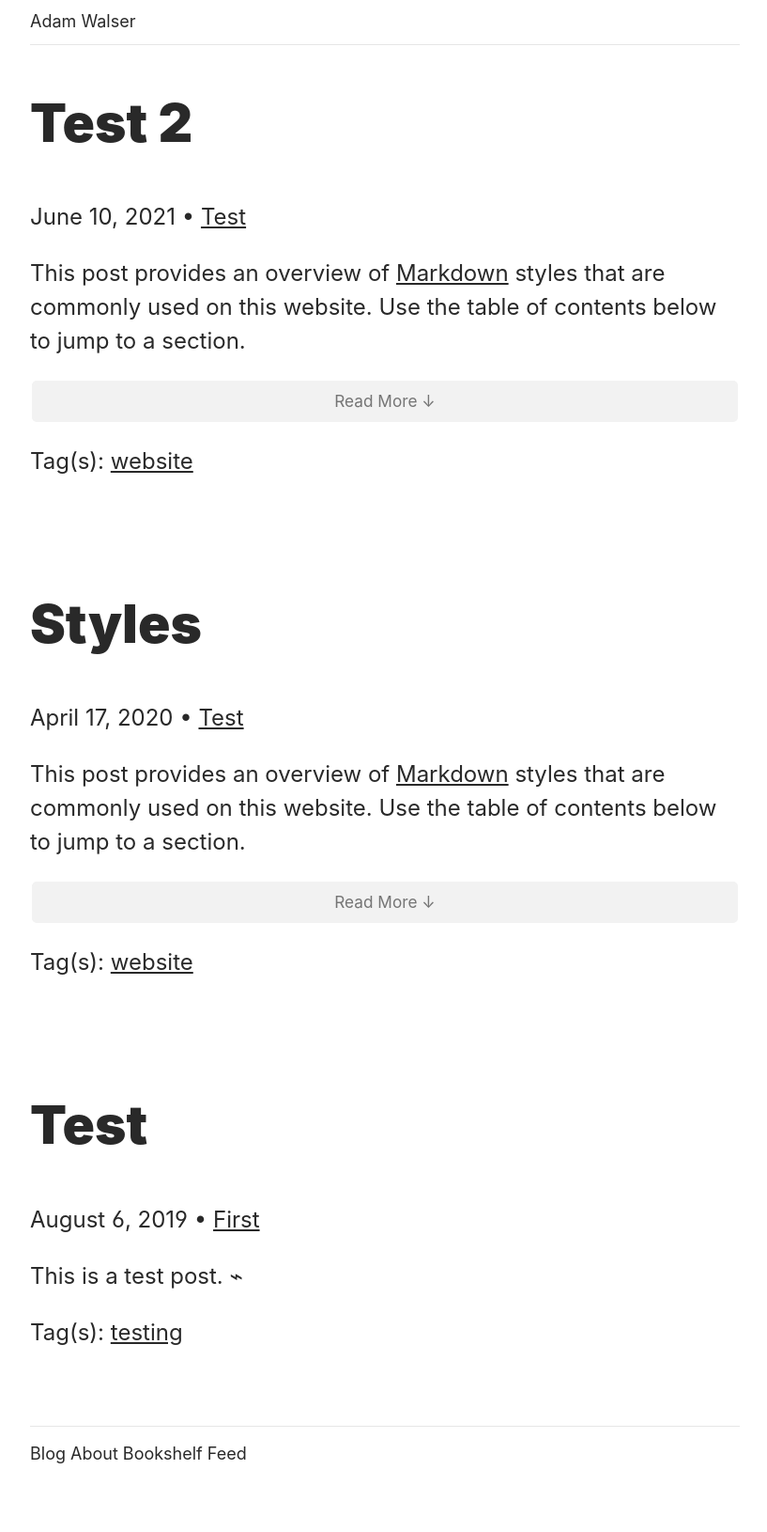
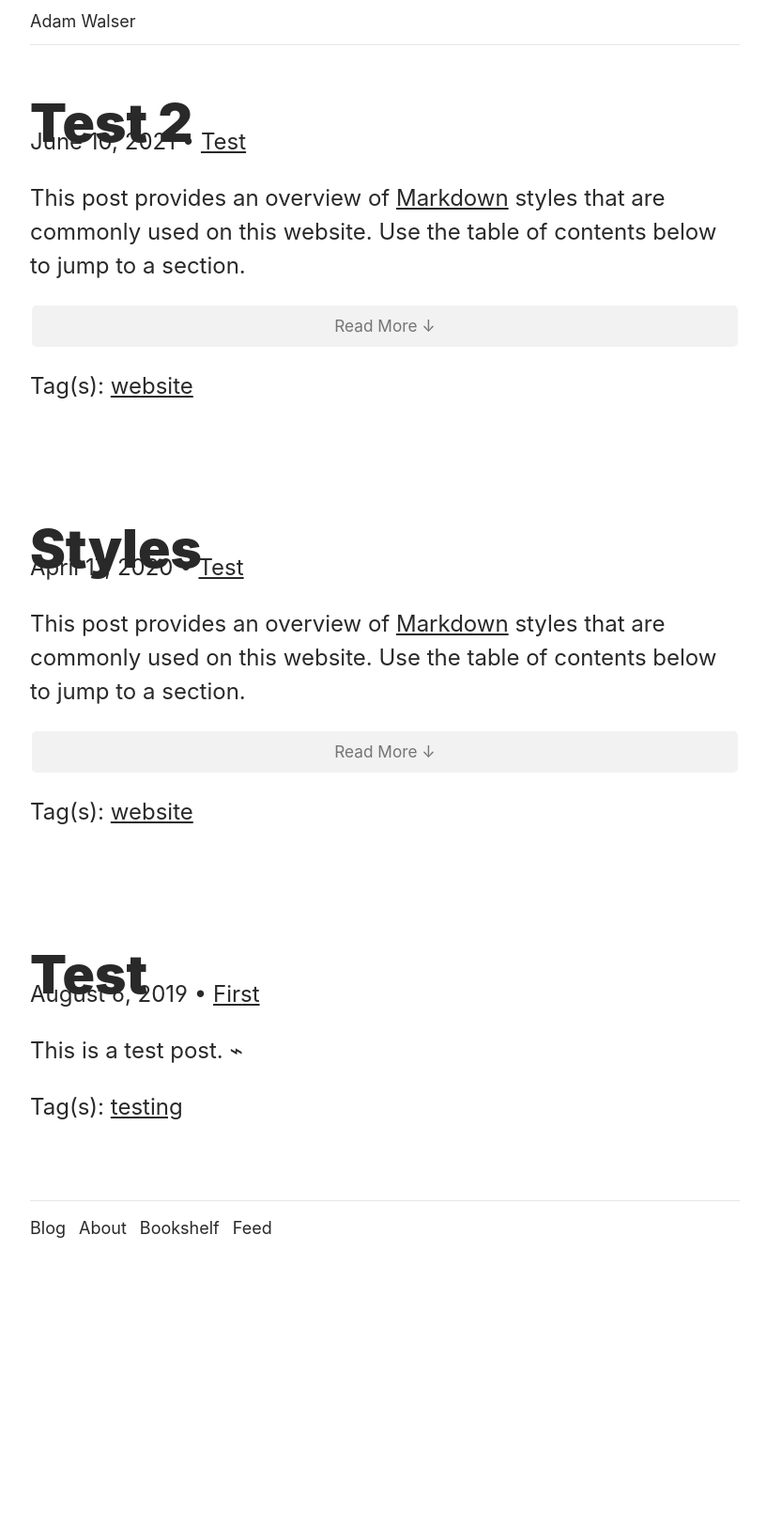
Before and after one commit to ajpwalser/ajpwalser.github.io, a Jekyll site: the page built from index.html, in a window 1280 px wide. Shown: the whole page at 94% size, without its empty margins (230-1047 px from the left). Built offline with Jekyll 4.4.1, drawn with Linux system fonts in a browser that asks for light colours; some web fonts are replaced; the list of posts is cut into pages by our own code; after the commit the page ends 1390 px from its top, so only the background shows below that.

Commit message:
Update style.css

```diff
--- a/css/style.css
+++ b/css/style.css
@@ -52,7 +52,7 @@ footer ul {
 
 footer li {
   display: inline;
-  /* padding-right: 0.718em; */
+  padding-right: 0.5em;
 }
 
 /* Headings */
@@ -72,6 +72,7 @@ line-height: 1em;
 h2 {
 font-size: 236.9%;
 line-height: 1.25em;
+margin-bottom: -1em;
 }
 
 h3 {
```
